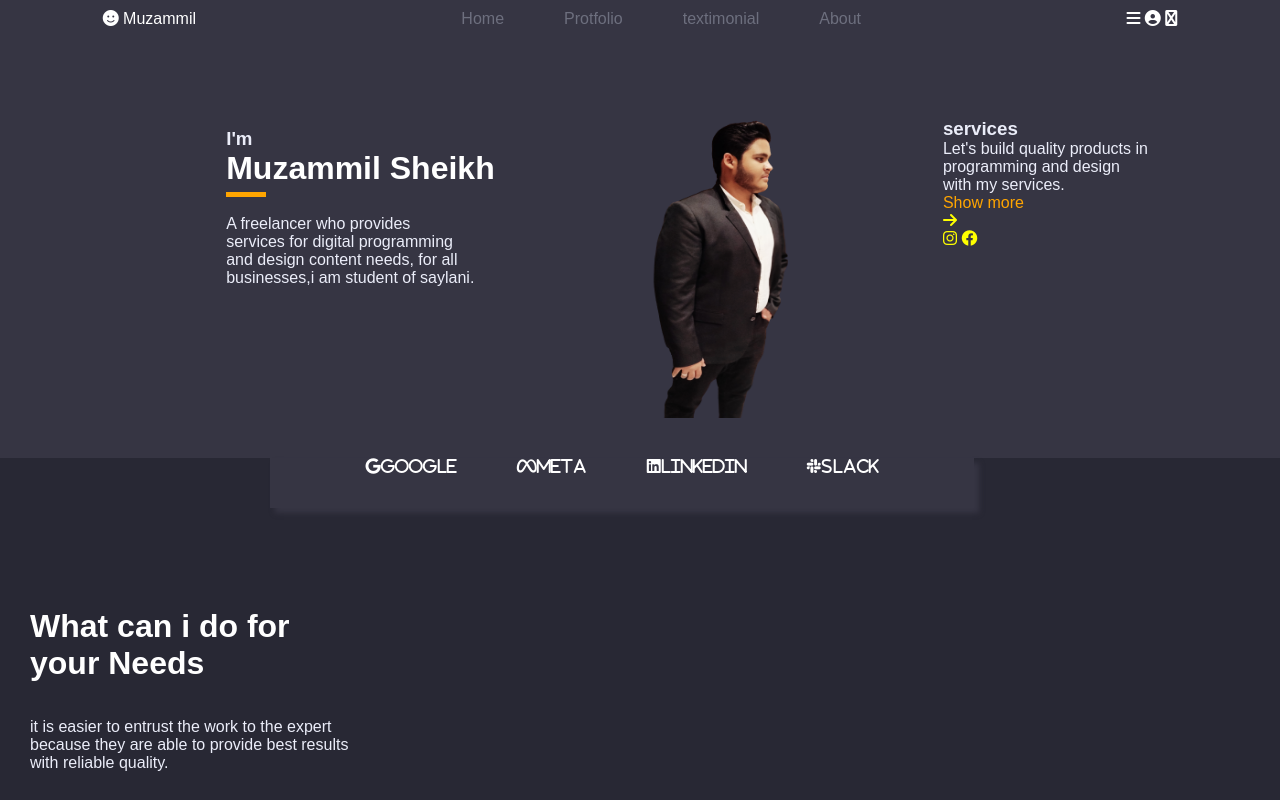
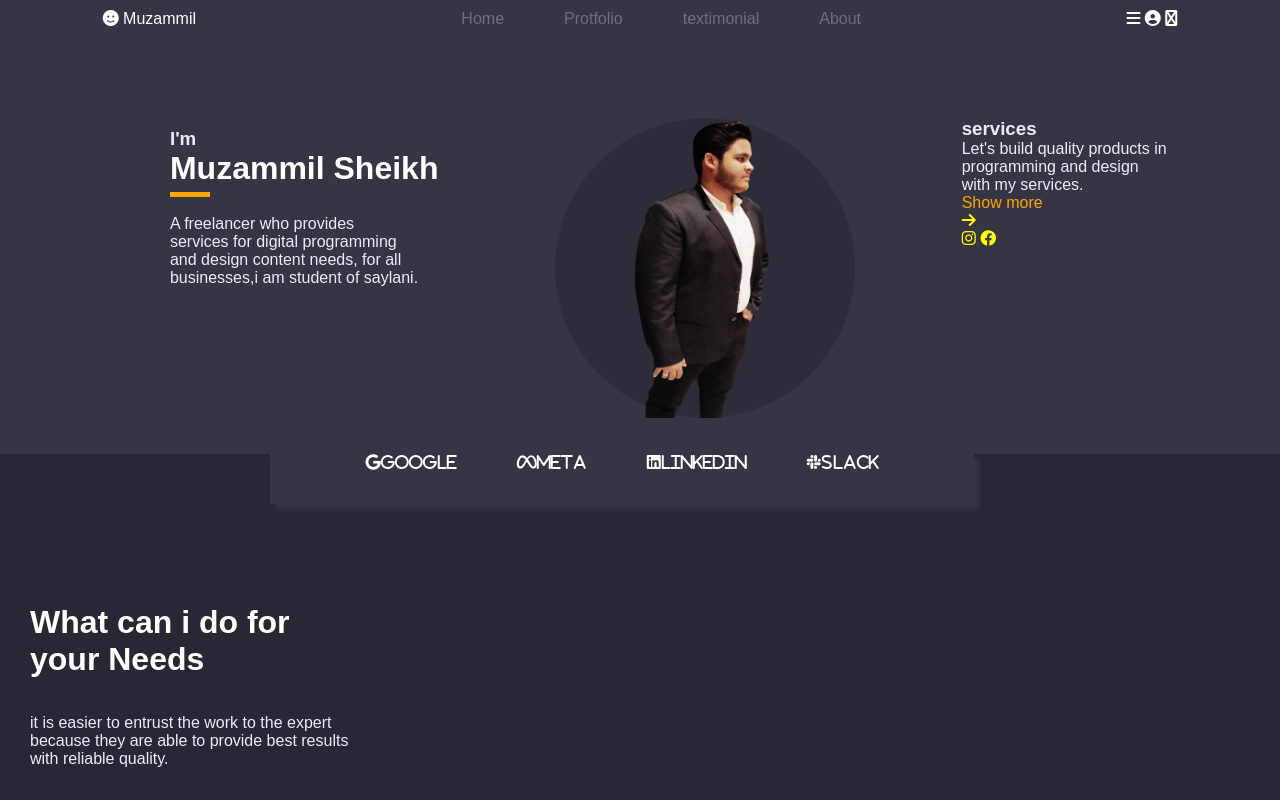
Before and after one commit to MuzammiLSheikh/muzammil, a plain HTML site: page index.html in a window 1280 px wide. Shown: the top 800 px of the page. Drawn offline with Linux system fonts and the light colour scheme.

Commit message:
Add files via upload
ok

```diff
--- a/index.html
+++ b/index.html
@@ -45,7 +45,8 @@
    </p>
   </div>
   <div class="img">
-    <img src="IMG.jpg" alt="">
+    <div class="circle">
+    <img src="IMG.jpg" alt=""></div>
   </div>
    <div class="box-3">
     <h3><b>services</b></h3>
--- a/style.css
+++ b/style.css
@@ -56,6 +56,8 @@ p {
 
     width: 150px;
     height: 300px;
+    position: absolute;
+    margin-left: 75px;
 
 }
 .border{
@@ -214,3 +216,9 @@ p2{
 .image3{
     align-items: center;
 }
+.circle{
+    width: 300px;
+    height: 300px;
+    border-radius: 90%;
+    background-color:#2D2D39;
+}
```
